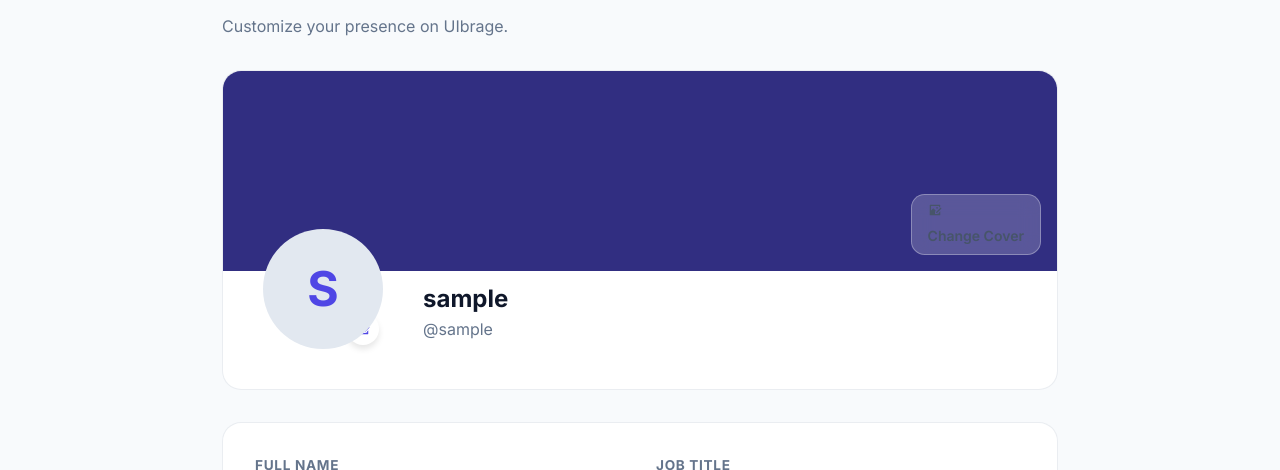
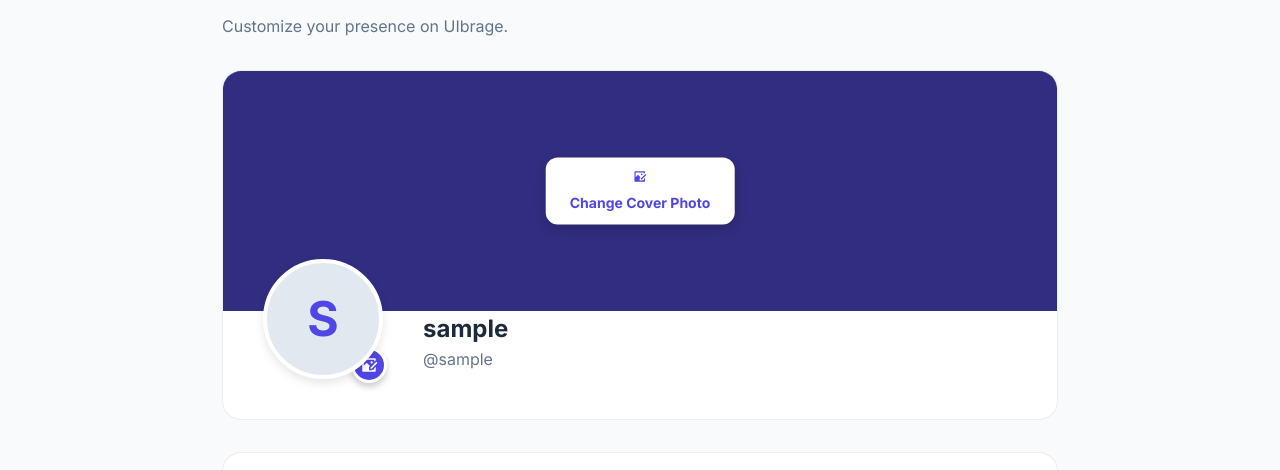
Before and after one commit to Baonguyennn2/EXE__UIbrage, a React (Vite) app in the folder client/: page /profile/edit in a window 1280 px wide. Shown: the part 168-638 px from the top of the page. Built offline with nearby package versions, Linux system fonts and the light colour scheme; no server answers; sample sign-in values are in the browser's storage.

Commit message:
feat: implement user profile editing functionality and backend integration

```diff
--- a/client/src/pages/ProfileEditPage.jsx
+++ b/client/src/pages/ProfileEditPage.jsx
@@ -5,7 +5,7 @@ import Toast from '../components/Toast.jsx'
 import {
   RiUser3Fill, RiMailFill, RiShieldUserFill, RiSave3Line, RiImageEditFill,
   RiMapPin2Fill, RiGlobalFill, RiBriefcaseFill, RiFacebookBoxFill,
-  RiTwitterFill, RiGithubFill, RiLayoutTopLine
+  RiTwitterFill, RiGithubFill, RiLayoutTopLine, RiDragMove2Fill
 } from 'react-icons/ri'
 
 export default function ProfileEditPage() {
@@ -20,7 +20,8 @@ export default function ProfileEditPage() {
     website: '',
     facebookUrl: '',
     twitterUrl: '',
-    githubUrl: ''
+    githubUrl: '',
+    coverPosition: 50
   })
   const [loading, setLoading] = useState(false)
   const [notification, setNotification] = useState(null)
@@ -43,7 +44,8 @@ export default function ProfileEditPage() {
         website: savedUser.website || '',
         facebookUrl: savedUser.facebookUrl || '',
         twitterUrl: savedUser.twitterUrl || '',
-        githubUrl: savedUser.githubUrl || ''
+        githubUrl: savedUser.githubUrl || '',
+        coverPosition: savedUser.coverPosition || 50
       })
     }
   }, [])
@@ -109,20 +111,70 @@ export default function ProfileEditPage() {
 
         <form onSubmit={handleSubmit} className="profile-form">
           {/* Cover & Avatar Preview Section */}
-          <section className="surface-card" style={{ padding: 0, overflow: 'hidden', marginBottom: '2rem' }}>
+          <section className="surface-card" style={{ padding: 0, overflow: 'hidden', marginBottom: '2rem', background: '#fff' }}>
             <div className="edit-cover-preview" style={{
-              height: '200px',
-              background: (coverPreview || user.coverImageUrl) ? `url(${coverPreview || user.coverImageUrl}) center/cover` : '#312e81',
-              position: 'relative'
+              height: '240px',
+              background: (coverPreview || user.coverImageUrl) ? `url(${coverPreview || user.coverImageUrl})` : '#312e81',
+              backgroundSize: 'cover',
+              backgroundPosition: `center ${formData.coverPosition}%`,
+              position: 'relative',
+              transition: 'background-position 0.1s ease'
             }}>
+              <div className="cover-edit-controls" style={{
+                position: 'absolute',
+                inset: 0,
+                display: 'flex',
+                flexDirection: 'column',
+                alignItems: 'center',
+                justifyContent: 'center',
+                background: 'rgba(0,0,0,0.3)',
+                opacity: 0,
+                transition: 'opacity 0.2s'
+              }} className="hover-show">
+                <RiDragMove2Fill size={40} color="#fff" />
+                <p style={{ color: '#fff', fontWeight: 600 }}>Adjust position below</p>
+              </div>
+
               <input type="file" accept="image/*" hidden id="coverUpload" onChange={(e) => handleFileChange(e, setCoverFile, setCoverPreview)} />
-              <label htmlFor="coverUpload" className="btn-solid small" style={{ position: 'absolute', bottom: '1rem', right: '1rem', background: 'rgba(255,255,255,0.2)', backdropFilter: 'blur(10px)', border: '1px solid rgba(255,255,255,0.3)' }}>
-                <RiImageEditFill /> Change Cover
+              <label htmlFor="coverUpload" className="btn-solid" style={{
+                position: 'absolute',
+                top: '50%',
+                left: '50%',
+                transform: 'translate(-50%, -50%)',
+                background: '#fff',
+                color: '#4f46e5',
+                padding: '0.75rem 1.5rem',
+                borderRadius: '0.75rem',
+                fontWeight: 700,
+                boxShadow: '0 4px 12px rgba(0,0,0,0.2)',
+                cursor: 'pointer',
+                border: 'none',
+                display: 'flex',
+                alignItems: 'center',
+                gap: '0.5rem'
+              }}>
+                <RiImageEditFill /> Change Cover Photo
               </label>
             </div>
 
-            <div style={{ padding: '0 2rem 2rem', marginTop: '-50px', position: 'relative', display: 'flex', alignItems: 'flex-end', gap: '2rem' }}>
-              <div className="avatar-frame-container">
+            {/* Position Adjustment Slider */}
+            {(coverPreview || user.coverImageUrl) && (
+              <div style={{ padding: '1rem 2rem', background: '#f8fafc', borderBottom: '1px solid #e2e8f0', display: 'flex', alignItems: 'center', gap: '1.5rem' }}>
+                <span style={{ fontSize: '0.85rem', fontWeight: 700, color: '#64748b', whiteSpace: 'nowrap' }}>REPOSITION COVER</span>
+                <input
+                  type="range"
+                  min="0"
+                  max="100"
+                  value={formData.coverPosition}
+                  onChange={(e) => setFormData({...formData, coverPosition: parseInt(e.target.value)})}
+                  style={{ flex: 1, height: '6px', cursor: 'pointer' }}
+                />
+                <span style={{ fontSize: '0.85rem', fontWeight: 600, color: '#4f46e5', width: '40px' }}>{formData.coverPosition}%</span>
+              </div>
+            )}
+
+            <div style={{ padding: '0 2rem 2rem', marginTop: '-60px', position: 'relative', display: 'flex', alignItems: 'flex-end', gap: '2rem' }}>
+              <div className="avatar-frame-container" style={{ position: 'relative' }}>
                 <div className="profile-avatar-wrap-v3" style={{
                   width: '120px',
                   height: '120px',
@@ -130,24 +182,27 @@ export default function ProfileEditPage() {
                   background: '#e2e8f0',
                   backgroundImage: (avatarPreview || user.avatarUrl) ? `url(${avatarPreview || user.avatarUrl})` : 'none',
                   backgroundSize: 'cover',
+                  backgroundPosition: 'center',
                   display: 'flex',
                   alignItems: 'center',
                   justifyContent: 'center',
                   fontSize: '3rem',
                   fontWeight: 700,
                   color: '#4f46e5',
-                  overflow: 'hidden'
+                  overflow: 'hidden',
+                  border: '4px solid #fff',
+                  boxShadow: '0 4px 10px rgba(0,0,0,0.1)'
                 }}>
                   {!(avatarPreview || user.avatarUrl) && formData.username?.[0]?.toUpperCase()}
                 </div>
                 <input type="file" accept="image/*" hidden id="avatarUpload" onChange={(e) => handleFileChange(e, setAvatarFile, setAvatarPreview)} />
-                <label htmlFor="avatarUpload" className="avatar-edit-badge" style={{ position: 'absolute', bottom: 12, right: 12, background: '#fff', width: '32px', height: '32px', borderRadius: '50%', display: 'flex', alignItems: 'center', justifyContent: 'center', boxShadow: '0 4px 6px rgba(0,0,0,0.1)', cursor: 'pointer', zindex: 10 }}>
-                  <RiImageEditFill color="#4f46e5" />
+                <label htmlFor="avatarUpload" className="avatar-edit-badge" style={{ position: 'absolute', bottom: 4, right: 4, background: '#4f46e5', width: '36px', height: '36px', borderRadius: '50%', display: 'flex', alignItems: 'center', justifyContent: 'center', boxShadow: '0 4px 6px rgba(0,0,0,0.2)', cursor: 'pointer', border: '3px solid #fff' }}>
+                  <RiImageEditFill color="#fff" size={18} />
                 </label>
               </div>
 
               <div style={{ paddingBottom: '1rem' }}>
-                <h2 style={{ margin: 0, fontSize: '1.5rem' }}>{formData.fullName || formData.username}</h2>
+                <h2 style={{ margin: 0, fontSize: '1.5rem', color: '#1e293b' }}>{formData.fullName || formData.username}</h2>
                 <p style={{ margin: 0, color: '#64748b' }}>@{formData.username}</p>
               </div>
             </div>
@@ -222,6 +277,15 @@ export default function ProfileEditPage() {
           </section>
         </form>
       </div>
+
+      <style>{`
+        .hover-show {
+          pointer-events: none;
+        }
+        .edit-cover-preview:hover .hover-show {
+          opacity: 1;
+        }
+      `}</style>
     </main>
   )
 }
```
Also changed, not shown: client/src/pages/UserProfilePage.jsx (+24 -30 lines), 2 other files (tests, documents, lock files or other folders).
